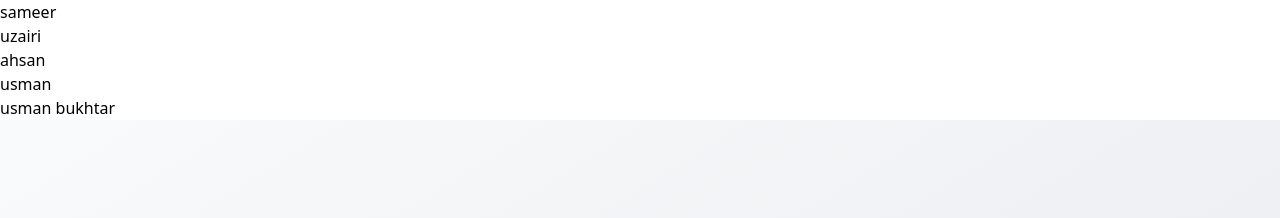
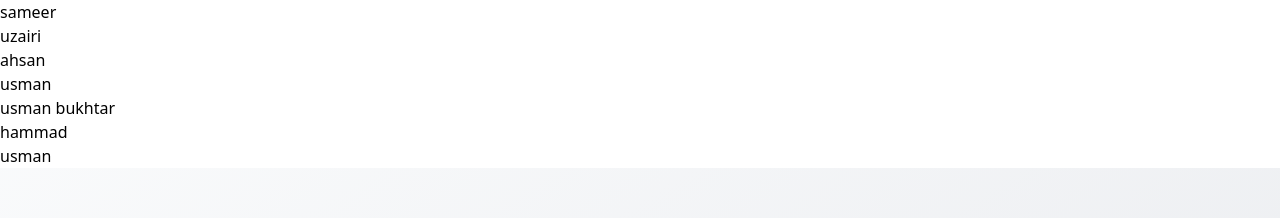
Before and after one commit to Sameerraza7760/todoAppDocker, a Next.js app: page / in a window 1280 px wide. Shown: the top 218 px of the page. Built offline with nearby package versions, Linux system fonts and the light colour scheme; no server answers; the database is empty.

Commit message:
add duplicate 'usman' and 'hammad' entries to homepage

```diff
--- a/src/app/page.tsx
+++ b/src/app/page.tsx
@@ -8,6 +8,8 @@ export default function Home() {
     <h1>ahsan</h1>
     <h1>usman</h1>
     <h1>usman bukhtar</h1>
+    <h1>hammad</h1>
+    <h1>usman</h1>
     <TodoApp/>
     </>
   );
```
